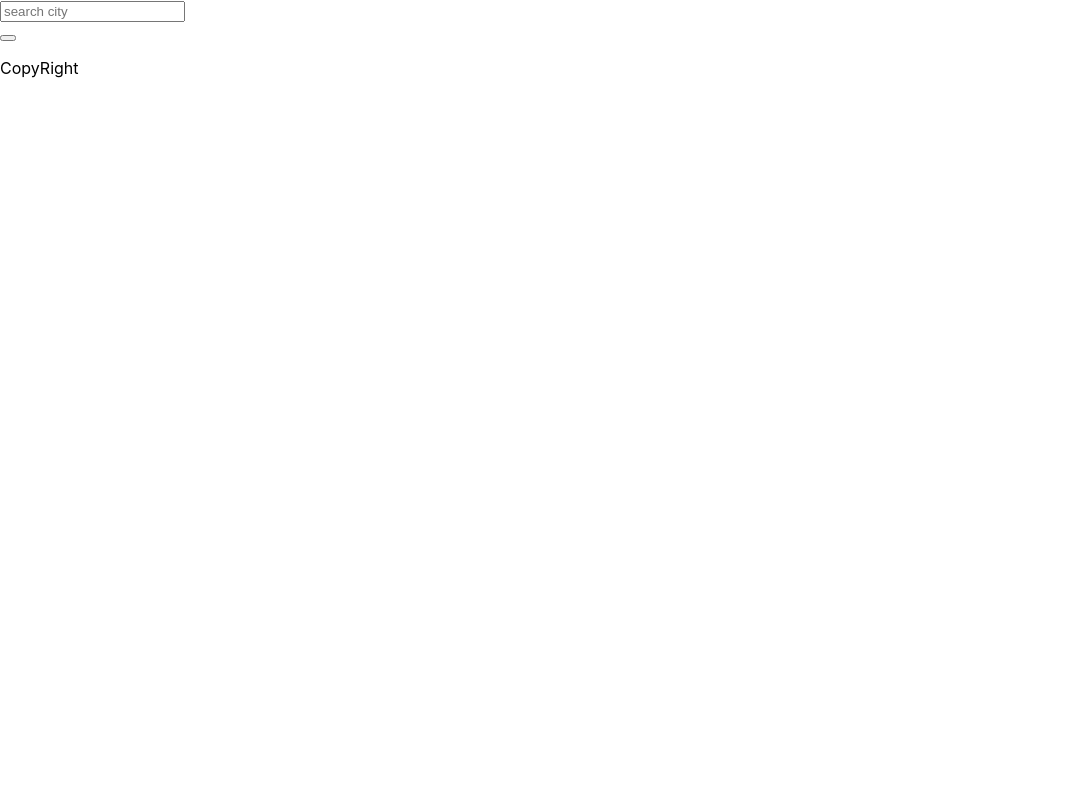
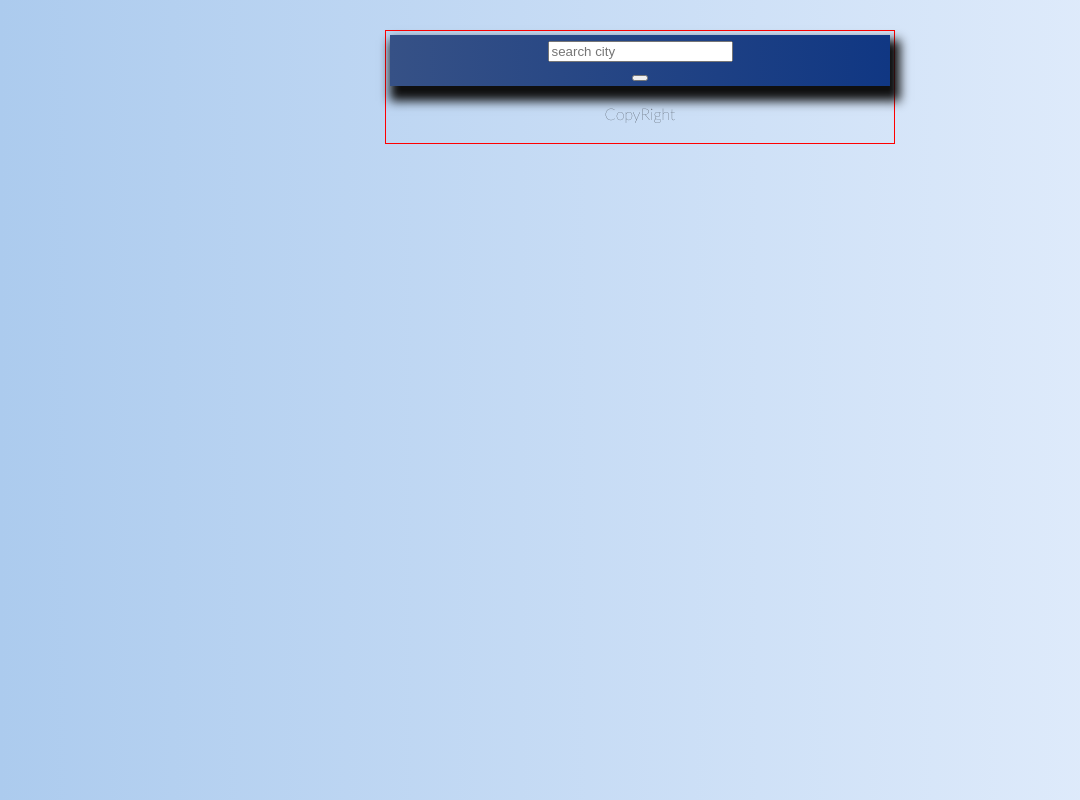
Before and after one commit to Nazanin-Shahrad/weatherapp-react, a React (Create React App) app: page / in a window 1280 px wide. Shown: the whole page, without its empty margins (0-1080 px from the left). Built offline with nearby package versions, Linux system fonts and the light colour scheme.

Commit message:
add weather component and axios

```diff
--- a/public/index.html
+++ b/public/index.html
@@ -10,34 +10,14 @@
       content="Web site created using create-react-app"
     />
     <link rel="apple-touch-icon" href="%PUBLIC_URL%/logo192.png" />
-    <!--
-      manifest.json provides metadata used when your web app is installed on a
-      user's mobile device or desktop. See https://developers.google.com/web/fundamentals/web-app-manifest/
-    -->
-    <link rel="manifest" href="%PUBLIC_URL%/manifest.json" />
-    <!--
-      Notice the use of %PUBLIC_URL% in the tags above.
-      It will be replaced with the URL of the `public` folder during the build.
-      Only files inside the `public` folder can be referenced from the HTML.
-
-      Unlike "/favicon.ico" or "favicon.ico", "%PUBLIC_URL%/favicon.ico" will
-      work correctly both with client-side routing and a non-root public URL.
-      Learn how to configure a non-root public URL by running `npm run build`.
-    -->
-    <title>React App</title>
+    <link rel="preconnect" href="https://fonts.googleapis.com">
+<link rel="preconnect" href="https://fonts.gstatic.com" crossorigin>
+<link href="https://fonts.googleapis.com/css2?family=Lato:ital,wght@0,100;0,300;0,400;0,700;1,100;1,300;1,400&display=swap" rel="stylesheet">
+    <title>Weather App</title>
   </head>
   <body>
     <noscript>You need to enable JavaScript to run this app.</noscript>
     <div id="root"></div>
-    <!--
-      This HTML file is a template.
-      If you open it directly in the browser, you will see an empty page.
 
-      You can add webfonts, meta tags, or analytics to this file.
-      The build step will place the bundled scripts into the <body> tag.
-
-      To begin the development, run `npm start` or `yarn start`.
-      To create a production bundle, use `npm run build` or `yarn build`.
-    -->
   </body>
 </html>
--- a/src/App.css
+++ b/src/App.css
@@ -1,38 +1,34 @@
-.App {
+
+
+footer {
+  color: black;
+  font-size: 1rem;
+  font-weight: lighter;
+  line-height: 1.1rem;
+  margin-top: 1.2rem;
   text-align: center;
+  text-decoration: none;
 }
 
-.App-logo {
-  height: 40vmin;
-  pointer-events: none;
+.WeatherApp {
+  font-family: 'lato' , sans-serif;
+  color: white;
+  margin: 30px auto;
+  max-width: 500px;
+  max-height: 620px;
+  padding: 4px;
+  text-align: center;
+  border: 1px solid red;
+
 }
 
-@media (prefers-reduced-motion: no-preference) {
-  .App-logo {
-    animation: App-logo-spin infinite 20s linear;
-  }
+.WeatherApp-container {
+  background-image:linear-gradient(to right , #365186 , #103783);
+  color: white;
+  padding: 5px;
+  text-align: center;
+  max-width: 525;
+  max-height: 620px;
+  box-shadow: 5px 10px 10px 5px rgba(15,15,15);
+
 }
-
-.App-header {
-  background-color: #282c34;
-  min-height: 100vh;
-  display: flex;
-  flex-direction: column;
-  align-items: center;
-  justify-content: center;
-  font-size: calc(10px + 2vmin);
-  color: white;
-}
-
-.App-link {
-  color: #61dafb;
-}
-
-@keyframes App-logo-spin {
-  from {
-    transform: rotate(0deg);
-  }
-  to {
-    transform: rotate(360deg);
-  }
-}
--- a/src/components/Weather.js
+++ b/src/components/Weather.js
@@ -1,9 +1,55 @@
-import React from 'react'
+import React , { useState }from 'react';
+import axios from 'axios';
 
 const Weather = () => {
+    const [city , setCity] = useState('');
+    let [weatherData, setWeatherData] = useState({ ready: false });
+
+
+    const handleSubmit = (event) => {
+        event.preventDefault();
+        console.log(city);
+        search();
+
+    }
+
+    // function handleResponse(response) {
+    //     console.log(response);
+    //     setWeatherData({
+    //       ready: true,
+    //       city: response.data.name,
+    //       coordinates: response.data.coord,
+    //       country: response.data.sys.country,
+    //       date: new Date(response.data.dt * 1000),
+    //       description: response.data.weather[0].description,
+    //       humidity: response.data.main.humidity,
+    //       feels_like:  response.data.main.feels_like,
+    //       icon: response.data.weather[0].icon,
+    //       temperature: response.data.main.temp,
+    //       temp_max: response.data.main.temp_max,
+    //       temp_min: response.data.main.temp_min,
+    //       timezone: response.data.timezone,
+    //       wind: response.data.wind.speed,
+    //     });
+    //   }
+
+
+    const search= async () => {
+        let APIKey = "9da05d8e7133244bf51717640eda95b4";
+        // forecast?q={city name}&appid={API key}
+
+        let apiUrl=`https://api.openweathermap.org/data/2.5/forecast?q=${city}&units=metric&appid=${APIKey}`;
+         const response = await  axios.get(apiUrl);
+        console.log("response.data is ",response.data.city.name)
+
+
+
+
+    }
+
   return (
     <div className='WeatherApp-content'>
-        <form>
+        <form onSubmit={handleSubmit}>
             <div className='row'>
                 <div className='col-9'>
                     <input
@@ -11,6 +57,8 @@ const Weather = () => {
                     className='form-control search-input'
                     placeholder='search city'
                     autoComplete='off'
+                    value={city}
+                    onChange={(e) => setCity(e.target.value)}
                     />
                 </div>
                 <div className='col-3 p-0'>
--- a/src/index.css
+++ b/src/index.css
@@ -1,13 +1,4 @@
 body {
   margin: 0;
-  font-family: -apple-system, BlinkMacSystemFont, 'Segoe UI', 'Roboto', 'Oxygen',
-    'Ubuntu', 'Cantarell', 'Fira Sans', 'Droid Sans', 'Helvetica Neue',
-    sans-serif;
-  -webkit-font-smoothing: antialiased;
-  -moz-osx-font-smoothing: grayscale;
+  background-image: linear-gradient(to right , #accbee , #e7f0fd);
 }
-
-code {
-  font-family: source-code-pro, Menlo, Monaco, Consolas, 'Courier New',
-    monospace;
-}
```
